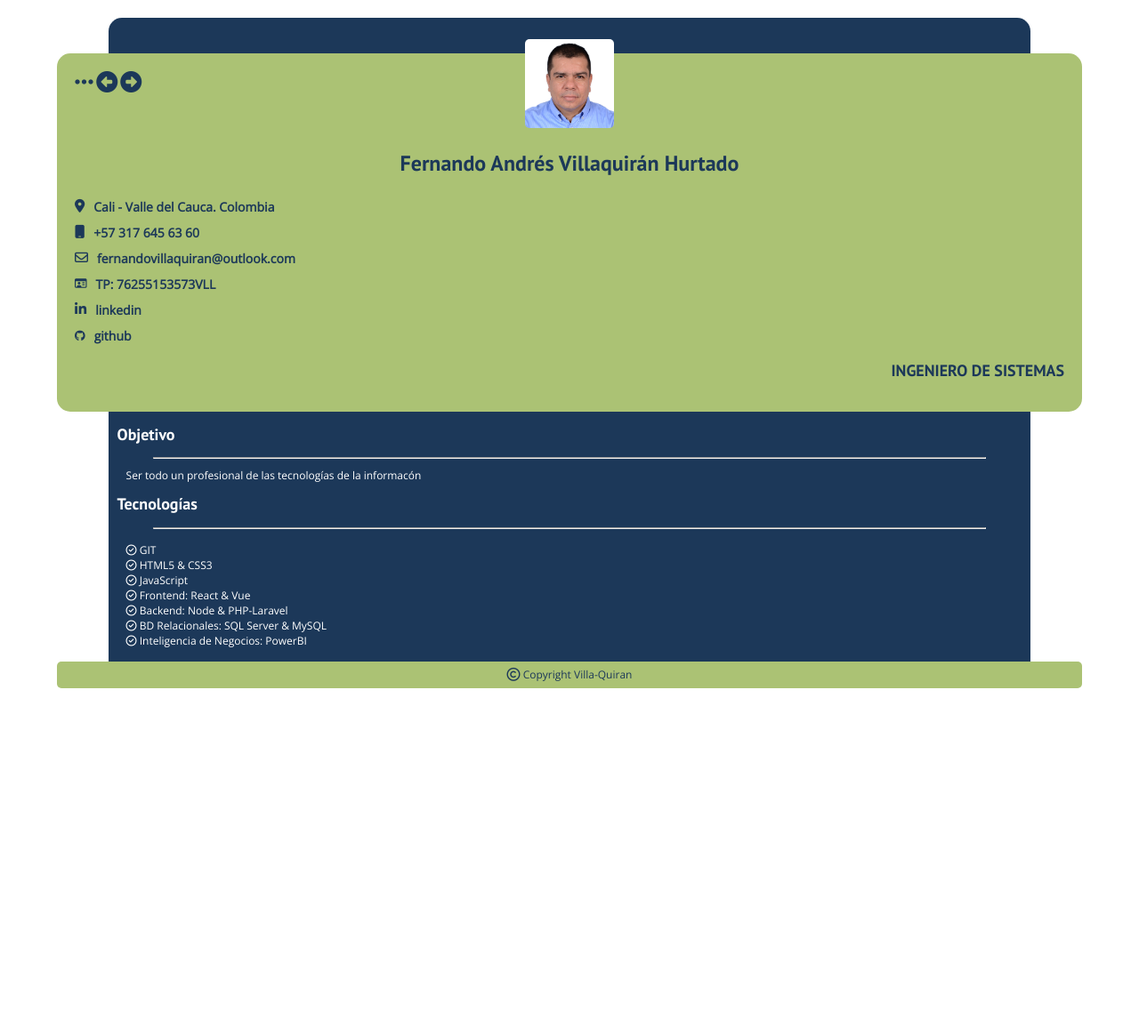
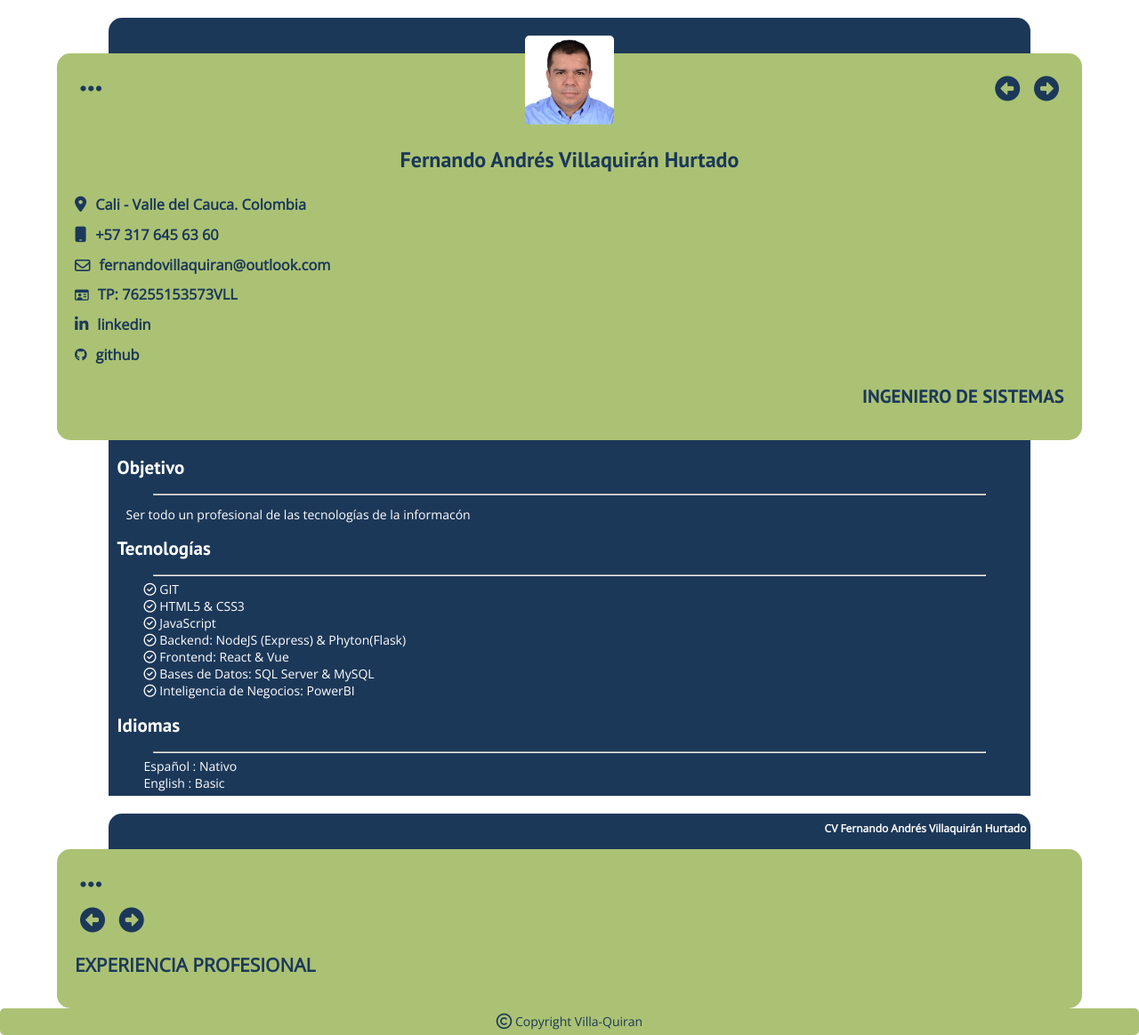
Before and after one commit to Fdovillaquiran/Fdovillaquiran, a plain HTML site: page index.html in a window 1280 px wide. Shown: the whole page at 89% size. Before the commit the page ends 800 px from the top, so only its background shows below. Drawn offline with nearby package versions, Linux system fonts and the light colour scheme.

Commit message:
Inicio experiencia

```diff
--- a/css/style.css
+++ b/css/style.css
@@ -15,7 +15,7 @@ html{
 }
 body{
     font-family: var(--fuenteParrafos);
-    font-size: 1.2rem;
+    font-size: 1.4rem;
 }
 a{
     text-decoration: none;
@@ -36,6 +36,14 @@ a:hover{
     border-radius: 15px 15px 0 0;
     margin-left: 5%;
     margin-top: 20px;
+    text-align: right;
+}
+.marco__encabezado{
+    font-size: 1.2rem;
+    display: inline-block;
+    padding-right: .5rem;
+    margin-top: 1rem;
+    color: white;
 }
 .header{
     background-color: var(--secundario);
@@ -43,15 +51,22 @@ a:hover{
     border-radius: 15px;
     padding: 20px;
 }
+.header__nav{
+    display: flex;
+    justify-content: space-between;
+}
+.header__i{
+    padding: 6px;
+}
 .header__thumbnail{
     width: 100px;
-    height: 50px;
+    height: 30px;
     margin: 0 auto;
 }
 .header__img{
     width: 100%;
     border-radius: 5px;
-    margin-top: -60px;
+    margin-top: -80px;
 }
 .header__nombre{
     font-family: var(--fuenteHeading);
@@ -78,6 +93,7 @@ a:hover{
     margin: 0 auto;
     color: white;
     padding-top: 1px;
+    padding-bottom: 5px;
 }
 .componente__titulo{
     font-family: var(--fuenteHeading);
@@ -94,7 +110,7 @@ a:hover{
     list-style: none;
     line-height: normal;
     margin: 0;
-    padding: 15px 20px;
+    padding-top: 5px;
 }
 .footer{
     background-color: var(--secundario);
--- a/index.html
+++ b/index.html
@@ -11,17 +11,19 @@
     <link rel="stylesheet" href="./css/style.css">
 </head>
 <body>
-    <div class="container">
-        <section class="marco">
-        </section>
+    <div id="inicio" class="container">
+        <div class="marco">
+        </div>
         <header class="header">
             <nav class="header__nav">
-                <i class="fas fa-ellipsis-h fa-2x"></i>
-                <i class="fas fa-arrow-alt-circle-left fa-2x"></i>
-                <i class="fas fa-arrow-alt-circle-right fa-2x"></i>
+                <i class="header__i fas fa-ellipsis-h fa-2x"></i>
+                <div>
+                    <i class="header__i fas fa-arrow-alt-circle-left fa-2x"></i>
+                <i class="header__i fas fa-arrow-alt-circle-right fa-2x"></i>
+                </div>
             </nav>
             <figure class="header__thumbnail">
-                <img class="header__img header__img--absolute" src="image/fdo.jpg" alt="Foto perfil">
+                <img class="header__img" src="image/fdo.jpg" alt="Foto perfil">
             </figure>
             <div class="header__datos">
                 <div class="header__nombre">
@@ -71,19 +73,37 @@
                     <li><i componente__icono class="far fa-check-circle"></i> GIT</li>
                     <li><i componente__icono class="far fa-check-circle"></i> HTML5 & CSS3</li>
                     <li><i componente__icono class="far fa-check-circle"></i> JavaScript</li>
+                    <li><i componente__icono class="far fa-check-circle"></i> Backend: NodeJS (Express) & Phyton(Flask)</li>
                     <li><i componente__icono class="far fa-check-circle"></i> Frontend: React & Vue</li>
-                    <li><i componente__icono class="far fa-check-circle"></i> Backend: Node & PHP-Laravel</li>
-                    <li><i componente__icono class="far fa-check-circle"></i> BD Relacionales: SQL Server & MySQL </li>
+                    <li><i componente__icono class="far fa-check-circle"></i> Bases de Datos: SQL Server & MySQL </li>
                     <li><i componente__icono class="far fa-check-circle"></i> Inteligencia de Negocios: PowerBI</li>
                 </ul>
             </div>
-            <!-- <div class="componente">
+            <div class="componente">
                 <h2 class="componente__titulo">Idiomas</h2>
                 <hr class="componente__separador">
-                <p class="componente__texto">nljhdshshdsl</p>
-            </div> -->
+                <ul class="componente__lista">
+                    <li>Español : Nativo</li>
+                    <li>English : Basic</li>
+                </ul>
+            </div>
         </section>
-        <!-- <main class="experiencia-laboral">
+    </div>
+    <div id="experiencia" class="container">
+        <div class="marco">
+            <h2 class="marco__encabezado">CV Fernando Andrés Villaquirán Hurtado</h2>
+        </div>
+        <div class="header header__encabezado">
+            <div >
+                <i class="header__i fas fa-ellipsis-h fa-2x"></i>
+            </div>
+            <div>
+                <i class="header__i fas fa-arrow-alt-circle-left fa-2x"></i>
+            <i class="header__i fas fa-arrow-alt-circle-right fa-2x"></i>
+            </div>
+            <h2>EXPERIENCIA PROFESIONAL</h2>
+        </div>
+        <main class="experiencia-laboral">
             <div class="laboral">
                 <div class="tiempo">
 
@@ -108,7 +128,8 @@
 
                 </div>
             </div>
-        </main> -->
+        </main>
+    </div>
         <!-- <section class="estudios">
 
         </section>
```
Also changed, not shown: html/page2.html (added, +12 -0 lines).
